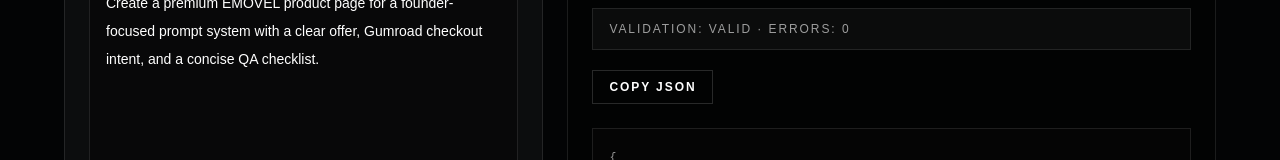
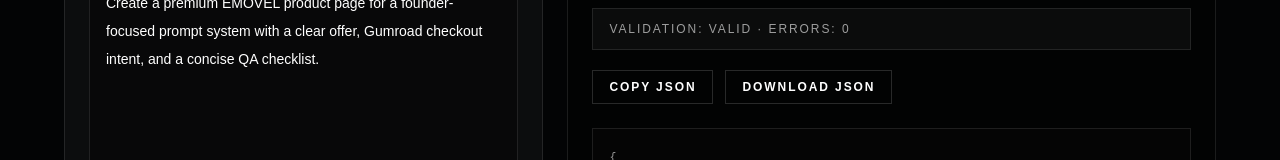
Before and after one commit to flaviusciocan-byte/emovel-next, a Next.js app: page /builder/app-factory in a window 1280 px wide. Both pictures are taken after a click on the button "GENERATE". Shown: the part 445-605 px from the top of the page. Built offline with nearby package versions, Linux system fonts and the light colour scheme.

Commit message:
Add download JSON action to App Factory

```diff
--- a/app/builder/app-factory/page.tsx
+++ b/app/builder/app-factory/page.tsx
@@ -88,6 +88,23 @@
     setCopyStatus("Copied");
   }
 
+  function onDownloadJson() {
+    if (!apiResponse) {
+      return;
+    }
+
+    const blob = new Blob([JSON.stringify(apiResponse, null, 2)], {
+      type: "application/json",
+    });
+    const url = URL.createObjectURL(blob);
+    const link = document.createElement("a");
+
+    link.href = url;
+    link.download = "emovel-app-factory-schema.json";
+    link.click();
+    URL.revokeObjectURL(url);
+  }
+
   return (
     <main className="min-h-screen bg-[#030405] px-6 py-24 text-white sm:px-8 lg:px-10">
       <section className="mx-auto flex w-full max-w-6xl flex-col gap-10">
@@ -151,13 +168,20 @@
             ) : null}
 
             {apiResponse ? (
-              <div className="mt-5 flex items-center gap-3">
+              <div className="mt-5 flex flex-wrap items-center gap-3">
                 <button
                   type="button"
                   onClick={onCopyJson}
                   className="border border-white/15 px-4 py-2 text-xs font-semibold uppercase tracking-[0.16em] text-white transition hover:border-[#c8a24a]/70 hover:text-[#c8a24a]"
                 >
                   Copy JSON
+                </button>
+                <button
+                  type="button"
+                  onClick={onDownloadJson}
+                  className="border border-white/15 px-4 py-2 text-xs font-semibold uppercase tracking-[0.16em] text-white transition hover:border-[#c8a24a]/70 hover:text-[#c8a24a]"
+                >
+                  Download JSON
                 </button>
                 {copyStatus ? (
                   <span className="text-xs uppercase tracking-[0.16em] text-[#c8a24a]">
```
